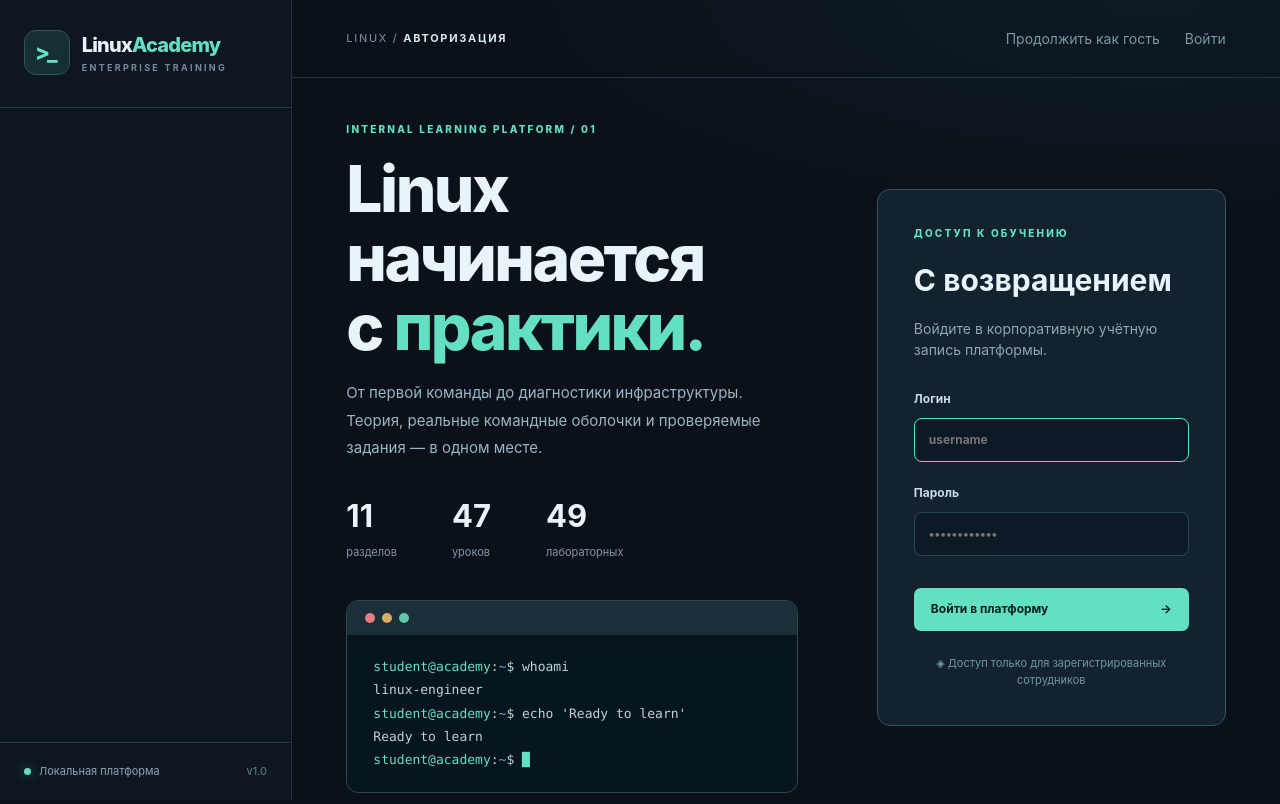
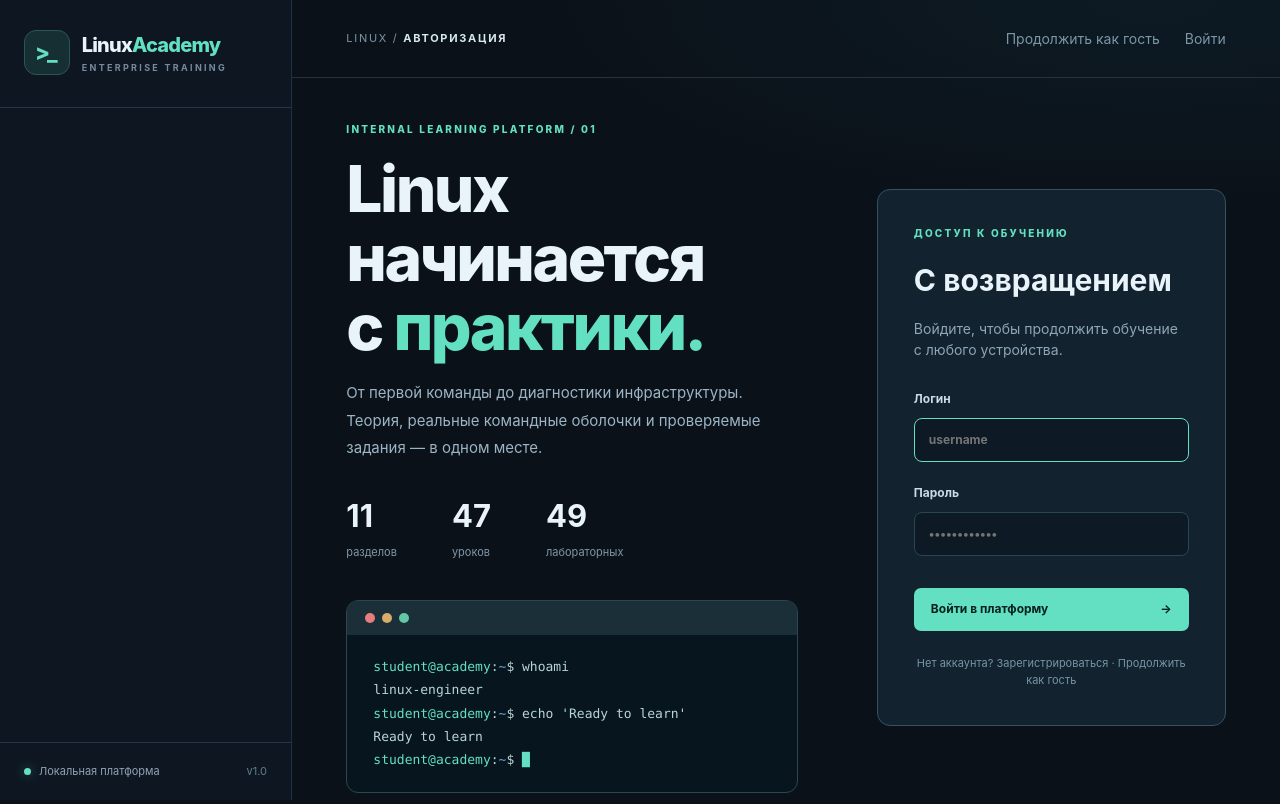
Before and after one commit to iPapik/LinuxAcademy, a FastAPI app: page /login in a window 1280 px wide. Shown: the top 804 px of the page. Run offline with FastAPI, Linux system fonts and the light colour scheme.

Commit message:
Link registration and guest access from login

```diff
--- a/templates/login.html
+++ b/templates/login.html
@@ -10,11 +10,11 @@
 <span class="t-teal">student@academy</span>:<span class="t-blue">~</span>$ echo 'Ready to learn'
 Ready to learn
 <span class="t-teal">student@academy</span>:<span class="t-blue">~</span>$ <span class="cursor-block">█</span></pre></div></div>
-<section class="login-box"><div class="eyebrow">ДОСТУП К ОБУЧЕНИЮ</div><h2>С возвращением</h2><p>Войдите в корпоративную учётную запись платформы.</p>
+<section class="login-box"><div class="eyebrow">ДОСТУП К ОБУЧЕНИЮ</div><h2>С возвращением</h2><p>Войдите, чтобы продолжить обучение с любого устройства.</p>
 {% if error %}<div class="error-box">{{ error }}</div>{% endif %}
 <form method="post" action="/login"><label>Логин<input name="username" type="text" autocomplete="username" placeholder="username" required autofocus></label>
 <label>Пароль<input name="password" type="password" autocomplete="current-password" placeholder="••••••••••••" required></label>
 <button class="btn primary full" type="submit">Войти в платформу <span>→</span></button></form>
-<div class="secure-text">◈ Доступ только для зарегистрированных сотрудников</div>
+<div class="secure-text">Нет аккаунта? <a href="/register">Зарегистрироваться</a> · <a href="/">Продолжить как гость</a></div>
 </section></div>
 {% endblock %}
```
